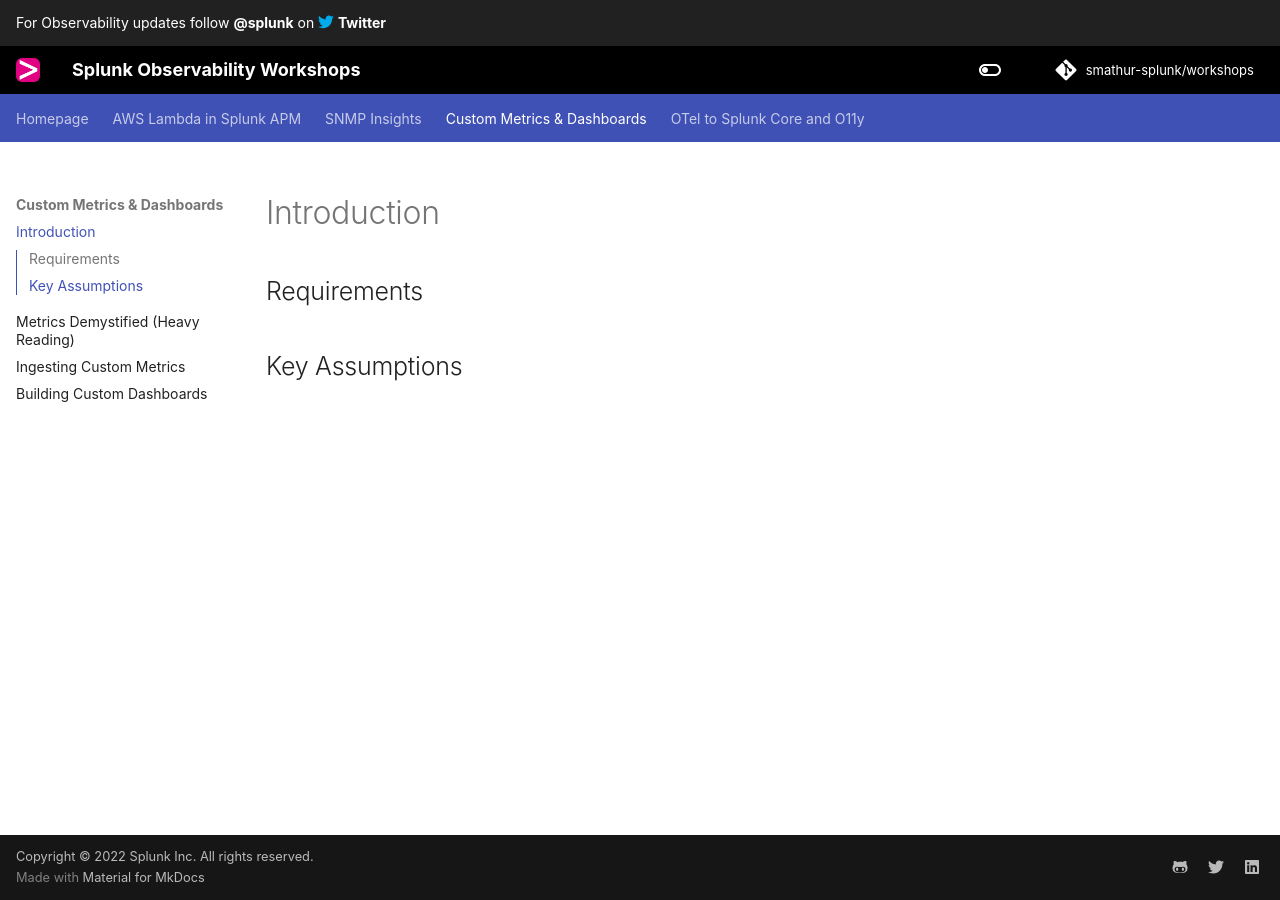
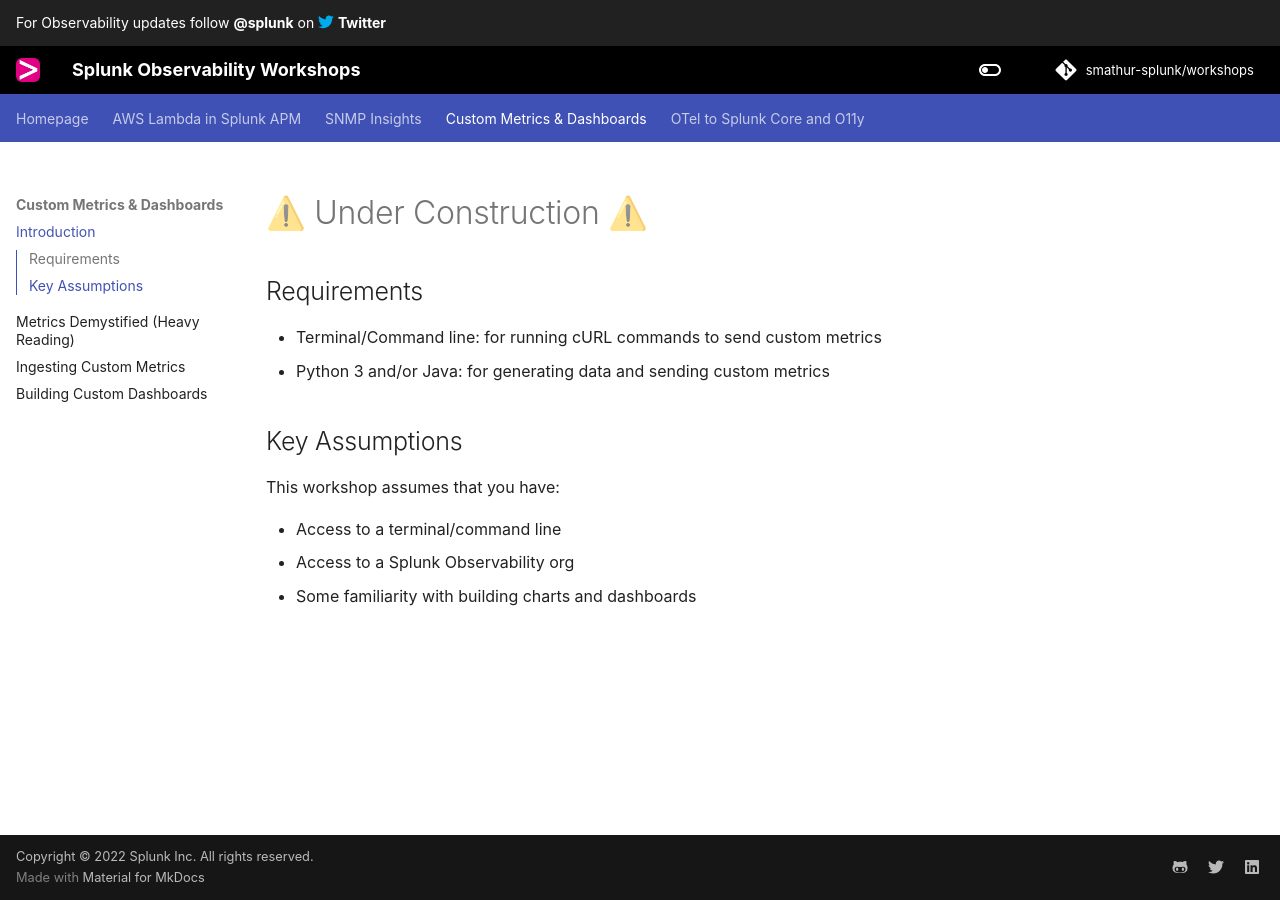
Before and after one commit to smathur-splunk/workshops, an MkDocs documentation site: the page built from docs/custom_intro.md, in a window 1280 px wide. Built offline with MkDocs 1.6.1 and Material for MkDocs 9.7.7, drawn with Linux system fonts in a browser that asks for light colours; some web fonts are replaced; comment, search, counter and statistics services are not loaded; the version menu is left out.

```diff
--- a/docs/custom_intro.md
+++ b/docs/custom_intro.md
@@ -1,3 +1,13 @@
+# ⚠️ Under Construction ⚠️
 ## Requirements
 
+- Terminal/Command line: for running cURL commands to send custom metrics
+- Python 3 and/or Java: for generating data and sending custom metrics
+
 ## Key Assumptions
+
+This workshop assumes that you have:
+
+- Access to a terminal/command line
+- Access to a Splunk Observability org
+- Some familiarity with building charts and dashboards
```
Also changed, not shown: docs/custom_dash.md (+1 -0 lines), docs/custom_metr.md (+4 -1 lines), docs/otel_core.md (+5 -0 lines), docs/otel_init.md (+1 -1 lines), docs/otel_o11y.md (+6 -0 lines).
